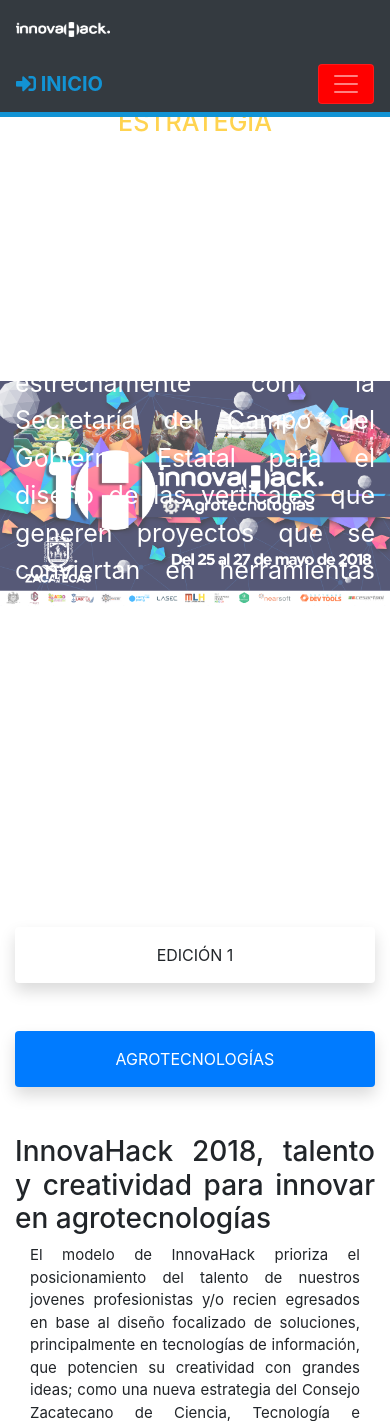
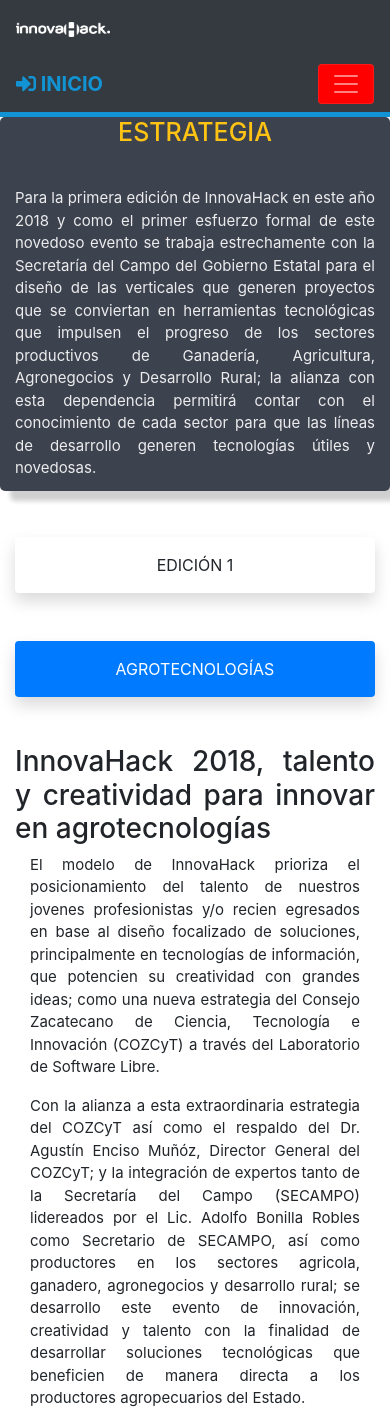
Before and after one commit to Mundovirtual/InnovaHack, a PHP site: page /InnovaHack.html in a window 390 px wide. Shown: the top 1421 px of the page. Run offline with PHP 8.4, Linux system fonts and the light colour scheme.

Commit message:
Modificando innovaweekend

```diff
--- a/InnovaHack.html
+++ b/InnovaHack.html
@@ -49,9 +49,9 @@
               <div class="container-fluid">
                 <h1 class="text-center text-warning texto">ESTRATEGIA</h1>
                 <div class=" contenedor text-white">
-                  <p class="text-justify texto">Para la primera edición de InnovaHack en este año 2018 y como el primer esfuerzo formal de este novedoso evento se trabaja estrechamente con la Secretaría del Campo del Gobierno Estatal para el diseño de las verticales que generen proyectos que se conviertan en herramientas tecnológicas que impulsen el progreso de los sectores productivos de Ganadería, Agricultura, Agronegocios y Desarrollo Rural; la alianza con esta dependencia permitirá contar con el conocimiento de cada sector para que las líneas de desarrollo generen tecnologías útiles y novedosas.
+                <p class="text-justify texto text-white">Para la primera edición de InnovaHack en este año 2018 y como el primer esfuerzo formal de este novedoso evento se trabaja estrechamente con la Secretaría del Campo del Gobierno Estatal para el diseño de las verticales que generen proyectos que se conviertan en herramientas tecnológicas que impulsen el progreso de los sectores productivos de Ganadería, Agricultura, Agronegocios y Desarrollo Rural; la alianza con esta dependencia permitirá contar con el conocimiento de cada sector para que las líneas de desarrollo generen tecnologías útiles y novedosas.
                   </p>
-                 </div>
+                </div>
               </div>
            </section>
        </div>
--- a/css/InnovaHack.css
+++ b/css/InnovaHack.css
@@ -24,6 +24,7 @@
 div.contenedor{
 	 width: 100%;
 	 position: relative;
+	 opacity: .9;
 }
 a.nav-link:hover{
 	color: #ccc;
@@ -33,10 +34,12 @@
 /*PORTADA ESTRATEGIA*/
 div.container-portada{
 	margin-top: 30px;
+	height: 640px;
+	max-height:640 px;
 	width: 100%;
 	background: url(../imagenes/labsol/innovahack.png)no-repeat fixed center;
-	background-size: 100%;
-	opacity:.70;
+	background-size: cover;
+	opacity:.95;
 
 }
 
@@ -44,7 +47,10 @@
 div.container-portada section.container div.container-fluid{
 	margin-top:7%;
 	font-size: 20px;
-	height: 800px;
+	height: 300px;
+	background-color: rgba(0, 7, 24, 0.8);;
+	border-radius: 5px;
+	box-shadow: 10px 10px 5px 0px rgba(0,0,0,0.2);
 }
 
 div.container-portada section.container div.container-fluid p.texto,h1.texto{
@@ -88,8 +94,8 @@
 	vertical-align: top;
 
 	-webkit-box-shadow: 10px 10px 5px 0px rgba(0,0,0,0.75);
--moz-box-shadow: 10px 10px 5px 0px rgba(0,0,0,0.75);
-box-shadow: 10px 10px 5px 0px rgba(0,0,0,0.75);
+    -moz-box-shadow: 10px 10px 5px 0px rgba(0,0,0,0.75);
+    box-shadow: 10px 10px 5px 0px rgba(0,0,0,0.75);
 }
 
 div.contenedor-vertical div.caja-vertical:hover{
@@ -115,8 +121,8 @@
 	vertical-align: top;
 
 	-webkit-box-shadow: 10px 10px 5px 0px rgba(0,0,0,0.75);
--moz-box-shadow: 10px 10px 5px 0px rgba(0,0,0,0.75);
-box-shadow: 10px 10px 5px 0px rgba(0,0,0,0.75);
+    -moz-box-shadow: 10px 10px 5px 0px rgba(0,0,0,0.75);
+    box-shadow: 10px 10px 5px 0px rgba(0,0,0,0.75);
 }
 	div.contenedor-texto{
 	text-align: justify;
@@ -139,6 +145,17 @@
 	}
 	div.container-portada{
 		margin-top: 80px;
+		background: no-repeat;
+		height: 437px;
+	}
+
+	div.container-portada div.row section.container div.container-fluid{
+		margin-top: 37px;
+		height: 90%;
+	}
+
+	div.container-portada div.row section.container div.container-fluid div.contenedor  p.texto{
+		font-size: 15px;
 	}
 
 	div.container-portada div.row section.container div.container-fluid div.contenedor{
--- a/css/index.css
+++ b/css/index.css
@@ -24,8 +24,8 @@
 	vertical-align: top;
 
 	-webkit-box-shadow: 10px 10px 5px 0px rgba(0,0,0,0.75);
--moz-box-shadow: 10px 10px 5px 0px rgba(0,0,0,0.75);
-box-shadow: 10px 10px 5px 0px rgba(0,0,0,0.75);
+    -moz-box-shadow: 10px 10px 5px 0px rgba(0,0,0,0.75);
+    box-shadow: 10px 10px 5px 0px rgba(0,0,0,0.75);
 }
 
 div.contenedor-vertical div.caja-vertical:hover{
```
